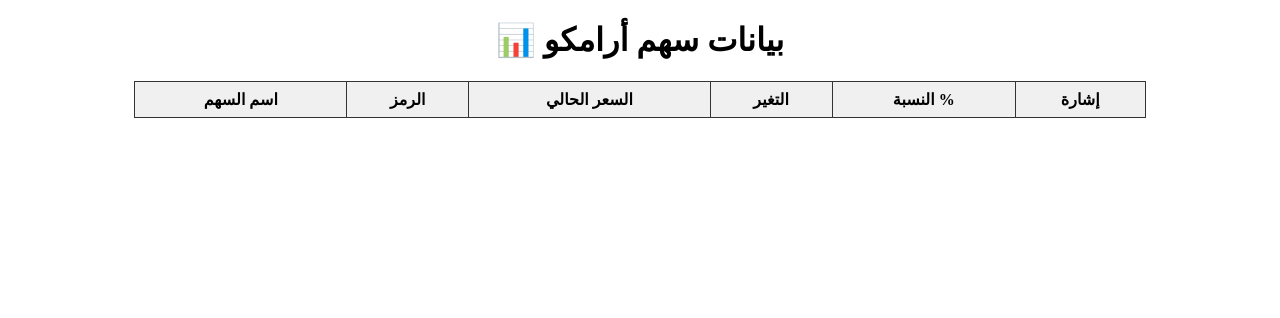
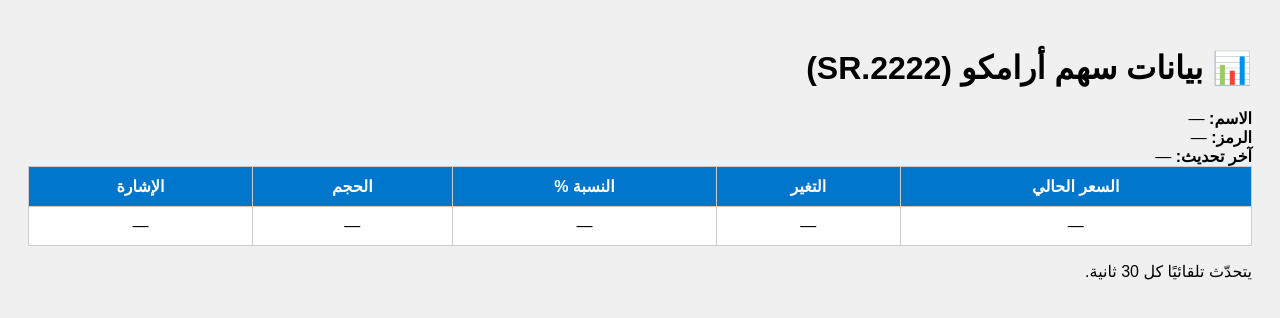
Before and after one commit to hassanfa900/saudi-stocks9999, a website: page public/index.html in a window 1280 px wide. Drawn offline with Linux system fonts and the light colour scheme; no server answers.

Commit message:
Update index.html

```diff
--- a/public/index.html
+++ b/public/index.html
@@ -1,29 +1,47 @@
 <!DOCTYPE html>
-<html lang="ar">
+<html lang="ar" dir="rtl">
 <head>
-  <meta charset="UTF-8">
-  <title>سهم أرامكو</title>
-  <script defer src="script.js"></script>
-  <style>
-    table { border-collapse: collapse; width: 80%; margin: 20px auto; }
-    th, td { border: 1px solid #333; padding: 8px; text-align: center; }
-    th { background-color: #f0f0f0; }
-  </style>
+  <meta charset="utf-8" />
+  <meta name="viewport" content="width=device-width,initial-scale=1" />
+  <title>سهم أرامكو — بيانات مباشرة</title>
+  <link rel="stylesheet" href="style.css" />
 </head>
 <body>
-  <h1 style="text-align:center;">📊 بيانات سهم أرامكو</h1>
-  <table id="aramcoTable">
+  <main>
+    <h1>📊 بيانات سهم أرامكو (2222.SR)</h1>
+
+    <div id="info" class="card">
+      <div class="row">
+        <div><strong>الاسم:</strong> <span id="name">—</span></div>
+        <div><strong>الرمز:</strong> <span id="symbol">—</span></div>
+        <div><strong>آخر تحديث:</strong> <span id="ts">—</span></div>
+      </div>
+    </div>
+
+    <table id="aramco-table">
       <thead>
         <tr>
-        <th>اسم السهم</th>
-        <th>الرمز</th>
           <th>السعر الحالي</th>
           <th>التغير</th>
           <th>النسبة %</th>
-        <th>إشارة</th>
+          <th>الحجم</th>
+          <th>الإشارة</th>
         </tr>
       </thead>
-    <tbody></tbody>
+      <tbody>
+        <tr>
+          <td id="price">—</td>
+          <td id="change">—</td>
+          <td id="percent">—</td>
+          <td id="volume">—</td>
+          <td id="signal">—</td>
+        </tr>
+      </tbody>
     </table>
+
+    <p class="foot">يتحدّث تلقائيًا كل <span id="interval">30</span> ثانية.</p>
+  </main>
+
+  <script src="script.js"></script>
 </body>
 </html>
```
Lines whose indentation alone changed are shown as unchanged.
